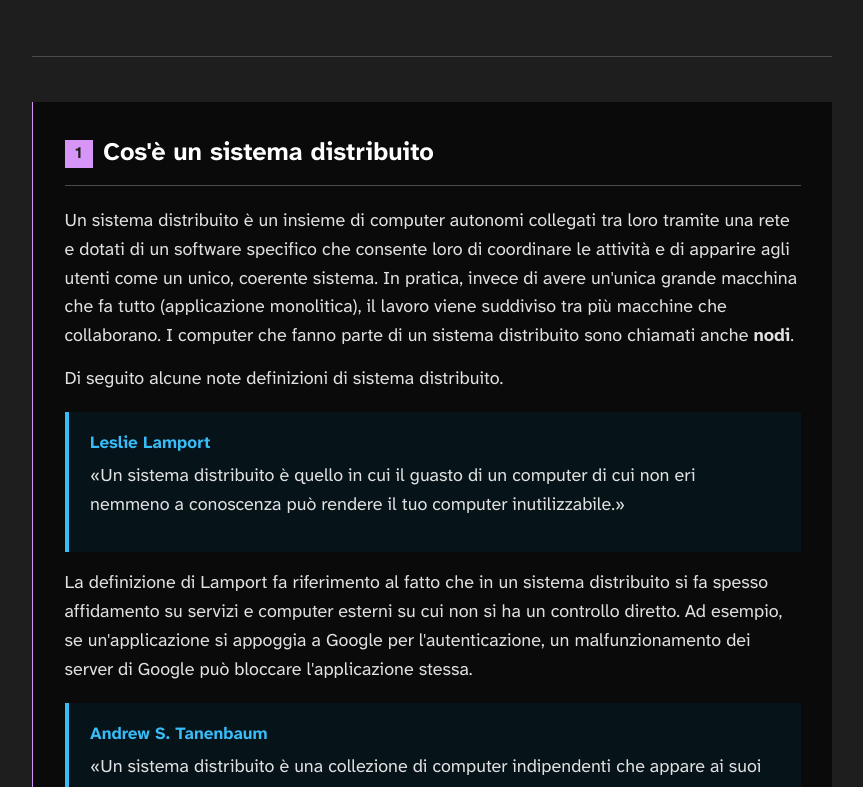
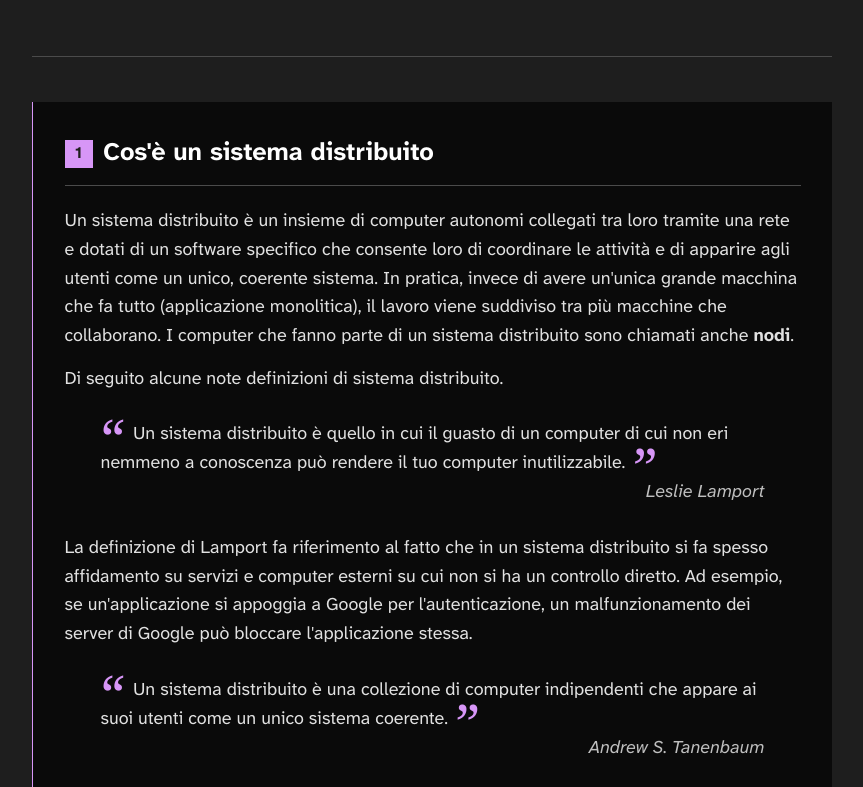
Before and after one commit to dropletzz/hacking.farm, a plain HTML site: page public/edu/webapp/sistemi-distribuiti.html in a window 1280 px wide. Shown: the part 144-931 px from the top of the page, without its empty margins (208-1071 px from the left). Drawn offline with Linux system fonts and the light colour scheme.

Commit message:
css citazioni

```diff
--- a/public/edu/common.css
+++ b/public/edu/common.css
@@ -153,3 +153,39 @@ pre code {
 .callout.success .callout-title { color: var(--success); }
 .callout.warning .callout-title { color: var(--warning); }
 .callout.error .callout-title { color: var(--error); }
+
+.quote {
+    margin: 1.5rem 0;
+    padding: 0 2rem;
+}
+
+.quote p {
+    margin: 0;
+    color: var(--text-main);
+}
+
+.quote p::before,
+.quote p::after {
+    font-family: Georgia, "Times New Roman", serif;
+    font-size: 3rem;
+    line-height: 0.1em;
+    color: var(--accent);
+}
+
+.quote p::before {
+    content: "\201C";
+    margin-right: 0.15em;
+    vertical-align: -0.35em;
+}
+
+.quote p::after {
+    content: "\201D";
+    margin-left: 0.15em;
+    vertical-align: -0.35em;
+}
+
+.quote footer {
+    text-align: right;
+    font-style: italic;
+    color: var(--text-muted);
+}
--- a/public/edu/webapp/sistemi-distribuiti.html
+++ b/public/edu/webapp/sistemi-distribuiti.html
@@ -26,16 +26,16 @@
         <p>Un sistema distribuito è un insieme di computer autonomi collegati tra loro tramite una rete e dotati di un software specifico che consente loro di coordinare le attività e di apparire agli utenti come un unico, coerente sistema. In pratica, invece di avere un'unica grande macchina che fa tutto (applicazione monolitica), il lavoro viene suddiviso tra più macchine che collaborano. I computer che fanno parte di un sistema distribuito sono chiamati anche <strong>nodi</strong>.</p>
         <p>Di seguito alcune note definizioni di sistema distribuito.</p>
 
-        <div class="callout">
-            <div class="callout-title">Leslie Lamport</div>
-            <p>«Un sistema distribuito è quello in cui il guasto di un computer di cui non eri nemmeno a conoscenza può rendere il tuo computer inutilizzabile.»</p>
-        </div>
+        <blockquote class="quote">
+            <p>Un sistema distribuito è quello in cui il guasto di un computer di cui non eri nemmeno a conoscenza può rendere il tuo computer inutilizzabile.</p>
+            <footer>Leslie Lamport</footer>
+        </blockquote>
         <p>La definizione di Lamport fa riferimento al fatto che in un sistema distribuito si fa spesso affidamento su servizi e computer esterni su cui non si ha un controllo diretto. Ad esempio, se un'applicazione si appoggia a Google per l'autenticazione, un malfunzionamento dei server di Google può bloccare l'applicazione stessa.</p>
 
-        <div class="callout">
-            <div class="callout-title">Andrew S. Tanenbaum</div>
-            <p>«Un sistema distribuito è una collezione di computer indipendenti che appare ai suoi utenti come un unico sistema coerente.»</p>
-        </div>
+        <blockquote class="quote">
+            <p>Un sistema distribuito è una collezione di computer indipendenti che appare ai suoi utenti come un unico sistema coerente.</p>
+            <footer>Andrew S. Tanenbaum</footer>
+        </blockquote>
         <p>La definizione di Tanenbaum invece fa riferimento ad un'altra caratteristica importante dei sistemi distribuiti chiamata <strong>trasparenza</strong>.</p>
     </section>
 
```
